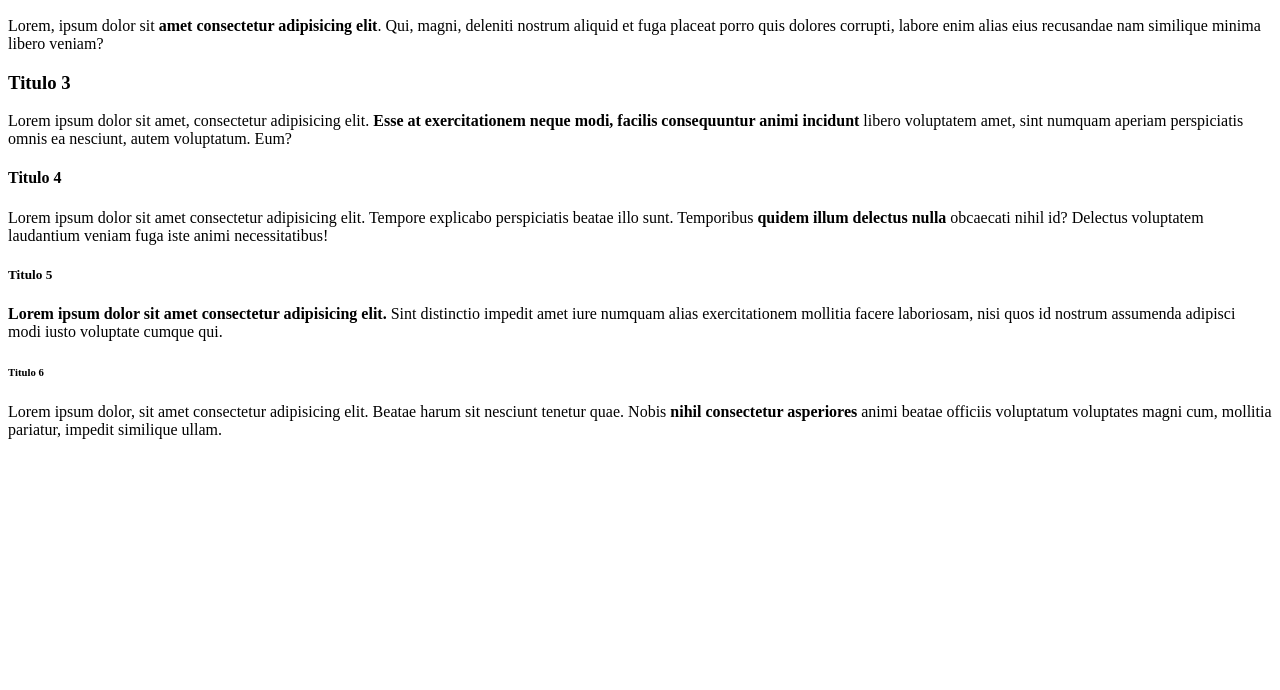
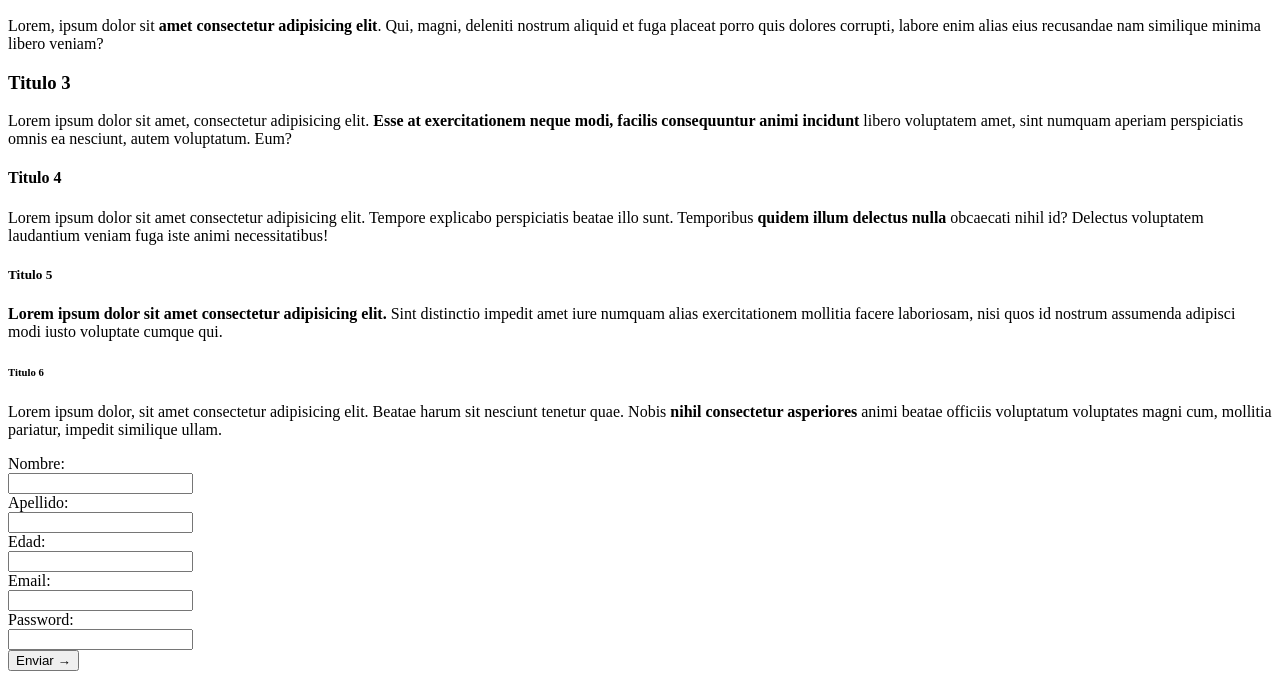
Before and after one commit to ivanDK5/santander-front, a plain HTML site: page index.html in a window 1280 px wide. Shown: the part 110-800 px from the top of the page. Drawn offline with Linux system fonts and the light colour scheme.

Commit message:
feat:Add form and inputs

```diff
--- a/index.html
+++ b/index.html
@@ -20,5 +20,20 @@
   <h6>Titulo 6</h6>
 
   <p>Lorem ipsum dolor, sit amet consectetur adipisicing elit. Beatae harum sit nesciunt tenetur quae. Nobis <b>nihil consectetur asperiores</b> animi beatae officiis voluptatum voluptates magni cum, mollitia pariatur, impedit similique ullam.</p>
+  <!-- <input type="text"><br> -->
+  <form action="">
+    <label>Nombre:</label><br>
+    <input type="text"><br>
+    <label>Apellido:</label><br>
+    <input type="text"><br>
+    <label>Edad:</label><br>
+    <input type="number"><br>
+    <label>Email:</label><br>
+    <input type="email"><br>
+    <label>Password:</label><br>
+    <input type="password"><br>
+    <button type="submit">Enviar &rarr;</button>
+  </form>
+
 </body>
 </html>
```
